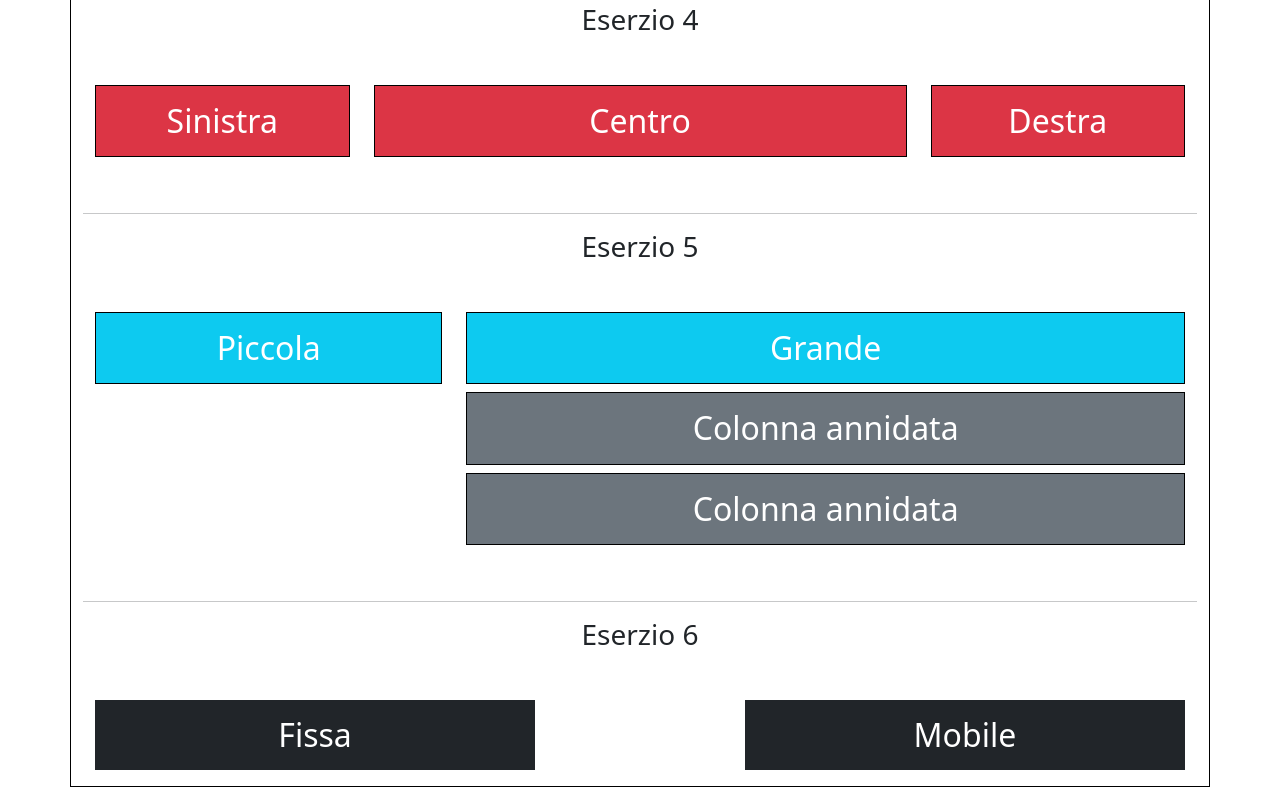
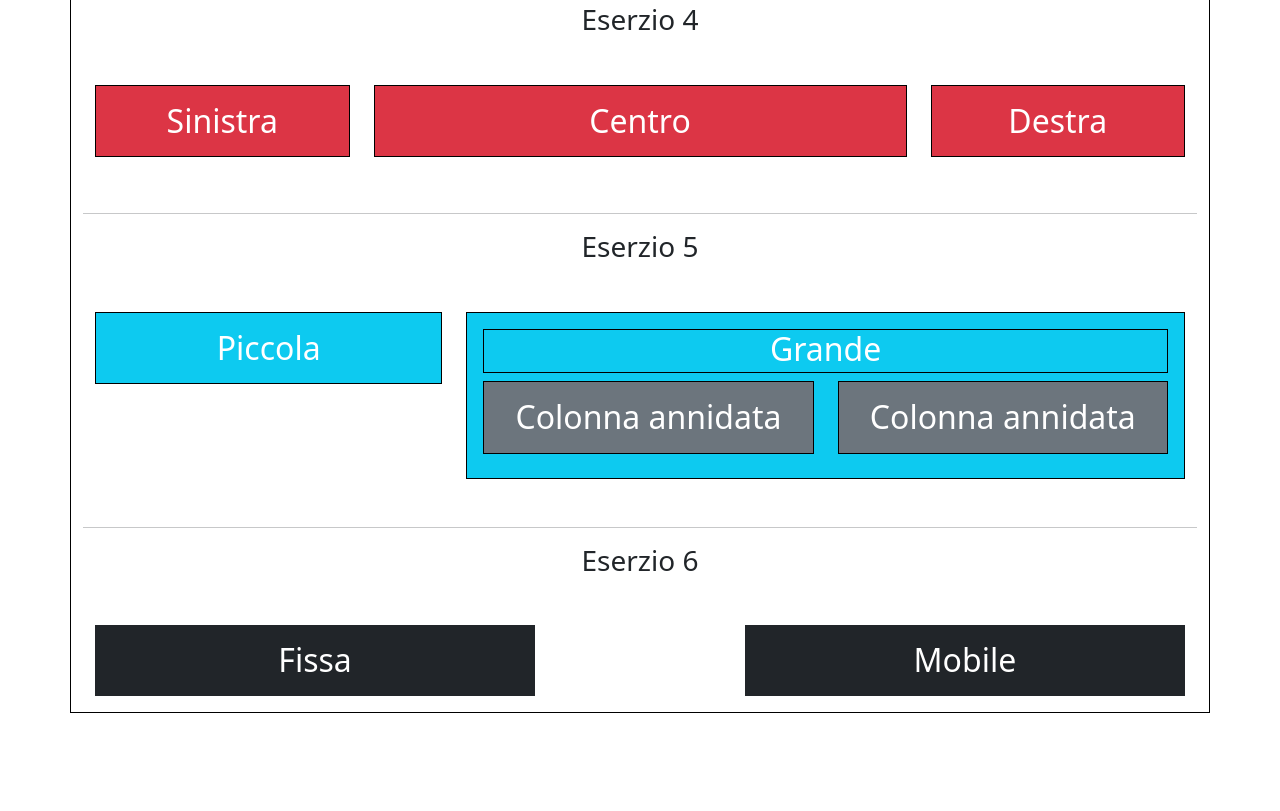
Before and after one commit to Frelser77/U2-W2-FS0623B, a plain HTML site: page index.html in a window 1280 px wide. Shown: the part 1506-2317 px from the top of the page. After the commit the page ends 2243 px from the top, so only its background shows below. Drawn offline with nearby package versions, Linux system fonts and the light colour scheme.

```diff
--- a/index.html
+++ b/index.html
@@ -134,15 +134,19 @@
         <h3 class="text-center mt-3 mb-3">Eserzio 5</h3>
         <div class="row mt-5 mb-5">
           <div class="col-xl-4 text-white">
-            <h2 class="text-center border border-black p-3 bg-info border border-black p-3 bg-info">Piccola</h2>
+            <h2 class="text-center border border-black p-3 bg-info">Piccola</h2>
           </div>
           <div class="col-xl-8 text-white">
-            <h2 class="text-center border border-black p-3 bg-info border border-black p-3 bg-info">Grande</h2>
-            <div class="col text-white">
-              <h2 class="text-center border border-black p-3 bg-secondary">Colonna annidata</h2>
-            </div>
-            <div class="col text-white">
-              <h2 class="text-center border border-black p-3 bg-secondary">Colonna annidata</h2>
+            <div class="text-center border border-black p-3 bg-info">
+              <h2 class="text-center border border-black pb-1">Grande</h2>
+              <div class="row">
+                <div class="col text-white">
+                  <h2 class="text-center border border-black p-3 bg-secondary">Colonna annidata</h2>
+                </div>
+                <div class="col text-white">
+                  <h2 class="text-center border border-black p-3 bg-secondary">Colonna annidata</h2>
+                </div>
+              </div>
             </div>
           </div>
         </div>
```
